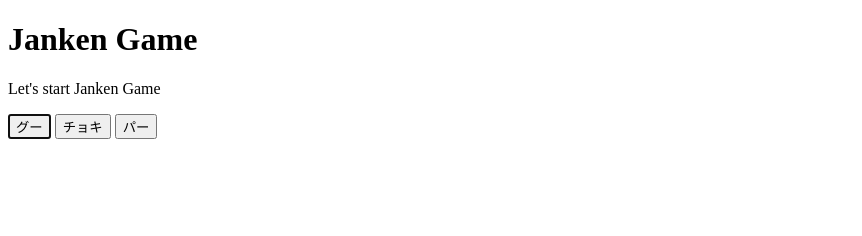
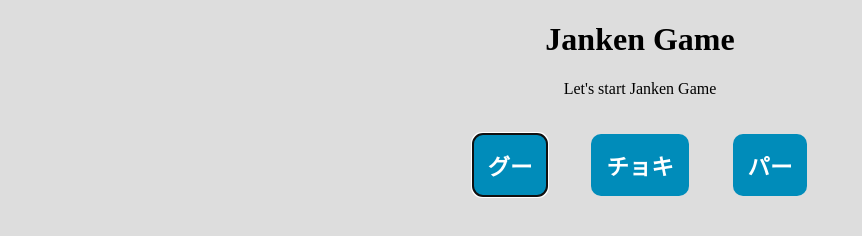
Before and after one commit to takumi34/janken, a plain HTML site: page index.html in a window 1280 px wide. Shown: the whole page, without its empty margins (0-862 px from the left). Drawn offline with Linux system fonts and the light colour scheme.

Commit message:
update style.css

```diff
--- a/css/style.css
+++ /dev/null
@@ -1,5 +0,0 @@
-@charset "utf-8";
-body{
-
-background: repeating-liner-gradient(30deg, #79b, #79b 15px, #58a 0, #58a 30px);
-}
--- a/index.html
+++ b/index.html
@@ -3,21 +3,22 @@
   <head>
     <meta charset="utf-8">
     <title>Janken</title>
-    <link rel="stylesheet" href="/css/style.css">
-    <style>
-    background: repeating-liner-gradient(30deg, #79b, #79b 15px, #58a 0, #58a 30px);
-    </style>
+    <link rel="stylesheet" type="text/css" href="./style.css">
   </head>
   <body>
     <h1>Janken Game</h1>
 
       <p>Let's start Janken Game</p>
-      <button type="button" class="btn1" autofocus="true">グー</button>
 
-      <button type="button" class="btn2" autofocus="true">チョキ</button>
 
-      <button type="button" class="btn3" autofocus="true">パー</button>
+      <div>
 
+      <input type="button" id="btn1" class ="button" autofocus="true" value="グー">
+
+      <input type="button" id="btn2" class ="button" utofocus="true" value="チョキ">
+
+      <input type="button" id="btn3" class ="button" utofocus="true" value="パー">
+      </div>
     <script type="text/javascript" src="js/script.js"></script>
     <noscript>JavaScriptが利用できません</noscript>
   </body>
--- /dev/null
+++ b/style.css
@@ -0,0 +1,32 @@
+@charset "utf-8";
+
+body {
+	background-color:#DDDDDD;
+}
+h1{
+  text-align: center;
+}
+
+p{
+  text-align: center;
+}
+
+div{
+  text-align: center;
+}
+
+  .button {
+        background-color: #008CBA;;
+        font-size: 1.4em;
+        font-weight: bold;
+        color: #FFFFFF;
+        padding: 15px;
+        border-radius: 10px;
+
+        border-style: none;
+
+        margin:20px
+    }
+   .button:hover{
+  background-color: #24d;
+  }
```
